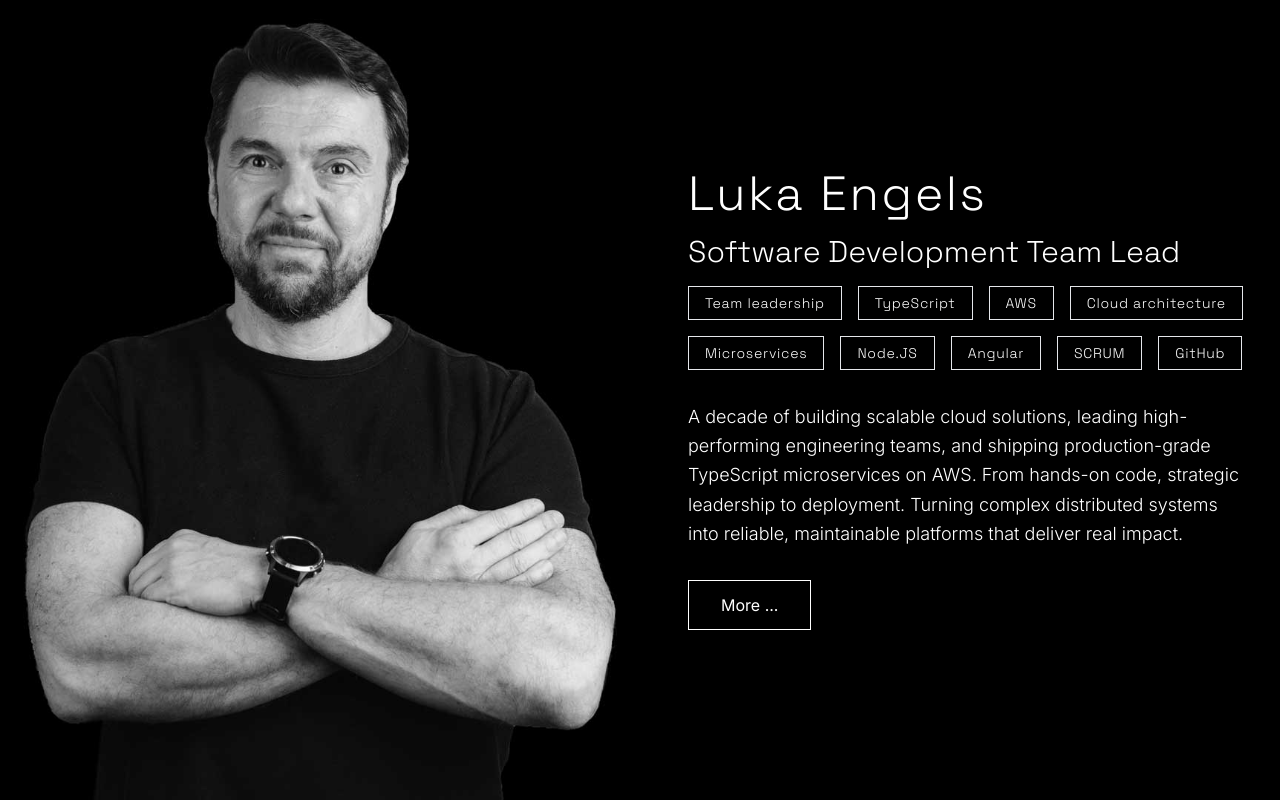
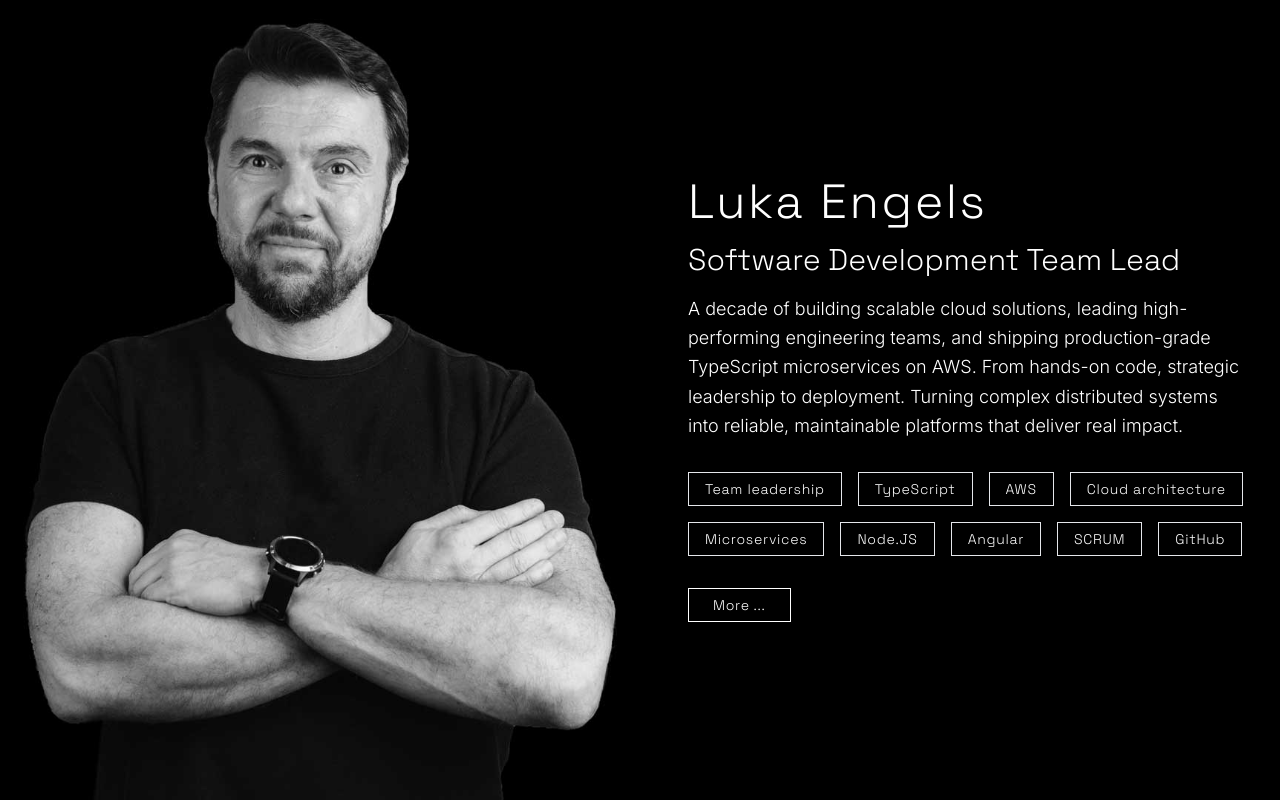
Before and after one commit to srnux/cv-2026, a React (Vite) app: page / in a window 1280 px wide. Shown: the top 802 px of the page. Built offline with nearby package versions, Linux system fonts and the light colour scheme.

Commit message:
minor visual refinements

```diff
--- a/src/components/Footer.tsx
+++ b/src/components/Footer.tsx
@@ -11,7 +11,7 @@ const Footer = () => {
                   <line x1="13" y1="15" x2="17" y2="15" />
                 </svg>
               </div>
-              <h3 className="text-xl font-light">Luka Engels CV</h3>
+              <h3 className="text-xl font-light">Luka Engels</h3>
             </div>
           </div>
           <nav className="mb-6 md:mb-0">
--- a/src/components/Header.tsx
+++ b/src/components/Header.tsx
@@ -58,7 +58,7 @@ const Header: React.FC = () => {
             </li>
           </ul>
         </nav>
-        <a href="#about" className="bg-white text-black px-6 py-2 text-sm hover:bg-gray-200 transition">
+        <a href="#about" className="bg-white text-black px-6 py-1.5 text-sm font-light tracking-wider hover:bg-gray-200 transition">
           More ...
         </a>
       </div>
--- a/src/components/Hero.tsx
+++ b/src/components/Hero.tsx
@@ -11,22 +11,22 @@ const Hero = () => {
           <h3 className="text-xl md:text-2xl lg:text-3xl font-light mb-4">
              Software Development Team Lead
           </h3>
-          <div className="flex flex-wrap gap-4 mb-8 font-grotesk">
-            <span className="border px-4 py-1.5 text-sm font-light tracking-wider">Team leadership</span>
-            <span className="border px-4 py-1.5 text-sm font-light tracking-wider">TypeScript</span>
-            <span className="border px-4 py-1.5 text-sm font-light tracking-wider">AWS</span>
-            <span className="border px-4 py-1.5 text-sm font-light tracking-wider">Cloud architecture</span>
-            <span className="border px-4 py-1.5 text-sm font-light tracking-wider">Microservices</span>
-            <span className="border px-4 py-1.5 text-sm font-light tracking-wider">Node.JS</span>
-            <span className="border px-4 py-1.5 text-sm font-light tracking-wider">Angular</span>
-            <span className="border px-4 py-1.5 text-sm font-light tracking-wider">SCRUM</span>
-            <span className="border px-4 py-1.5 text-sm font-light tracking-wider">GitHub</span>
-          </div>
+
           <p className="text-lg font-light leading-relaxed mb-8">
             A decade of building scalable cloud solutions, leading high-performing engineering teams, and shipping production-grade TypeScript microservices on AWS. From hands-on code, strategic leadership to deployment. Turning complex distributed systems into reliable, maintainable platforms that deliver real impact.
-          </p>
+          </p><div className="flex flex-wrap gap-4 mb-8 font-grotesk">
+            <a href="#about" className="border px-4 py-1.5 text-sm font-light tracking-wider hover:bg-white hover:text-black transition">Team leadership</a>
+            <a href="#skills-programming-languages" className="border px-4 py-1.5 text-sm font-light tracking-wider hover:bg-white hover:text-black transition">TypeScript</a>
+            <a href="#skills-cloud-devops" className="border px-4 py-1.5 text-sm font-light tracking-wider hover:bg-white hover:text-black transition">AWS</a>
+            <a href="#skills-cloud-devops" className="border px-4 py-1.5 text-sm font-light tracking-wider hover:bg-white hover:text-black transition">Cloud architecture</a>
+            <a href="#skills-methodologies" className="border px-4 py-1.5 text-sm font-light tracking-wider hover:bg-white hover:text-black transition">Microservices</a>
+            <a href="#skills-frameworks-libraries" className="border px-4 py-1.5 text-sm font-light tracking-wider hover:bg-white hover:text-black transition">Node.JS</a>
+            <a href="#skills-frameworks-libraries" className="border px-4 py-1.5 text-sm font-light tracking-wider hover:bg-white hover:text-black transition">Angular</a>
+            <a href="#skills-methodologies" className="border px-4 py-1.5 text-sm font-light tracking-wider hover:bg-white hover:text-black transition">SCRUM</a>
+            <a href="#skills-tools" className="border px-4 py-1.5 text-sm font-light tracking-wider hover:bg-white hover:text-black transition">GitHub</a>
+          </div>
           <div>
-            <a href="#about" className="inline-block border border-white px-8 py-3 hover:bg-white hover:text-black transition duration-300">
+            <a href="#about" className="inline-block border border-white px-6 py-1.5 text-sm font-light tracking-wider font-grotesk hover:bg-white hover:text-black transition duration-300">
               More ...
             </a>
           </div>
--- a/src/components/Skills.tsx
+++ b/src/components/Skills.tsx
@@ -21,7 +21,7 @@ const Skills = () => {
           Technical Expertise
         </h2>
         <div className="grid grid-cols-1 md:grid-cols-2 gap-8">
-          {skillCategories.map((category, index) => <div key={index} className="border border-black p-8">
+          {skillCategories.map((category, index) => <div key={index} id={`skills-${category.category.toLowerCase().replace(/ & /g, '-').replace(/ /g, '-')}`} className="border border-black p-8">
               <h3 className="text-2xl font-medium mb-6">{category.category}</h3>
               <div className="space-y-4">
                 {category.skills.map((skill, skillIndex) => <div key={skillIndex} className="flex items-center">
```
